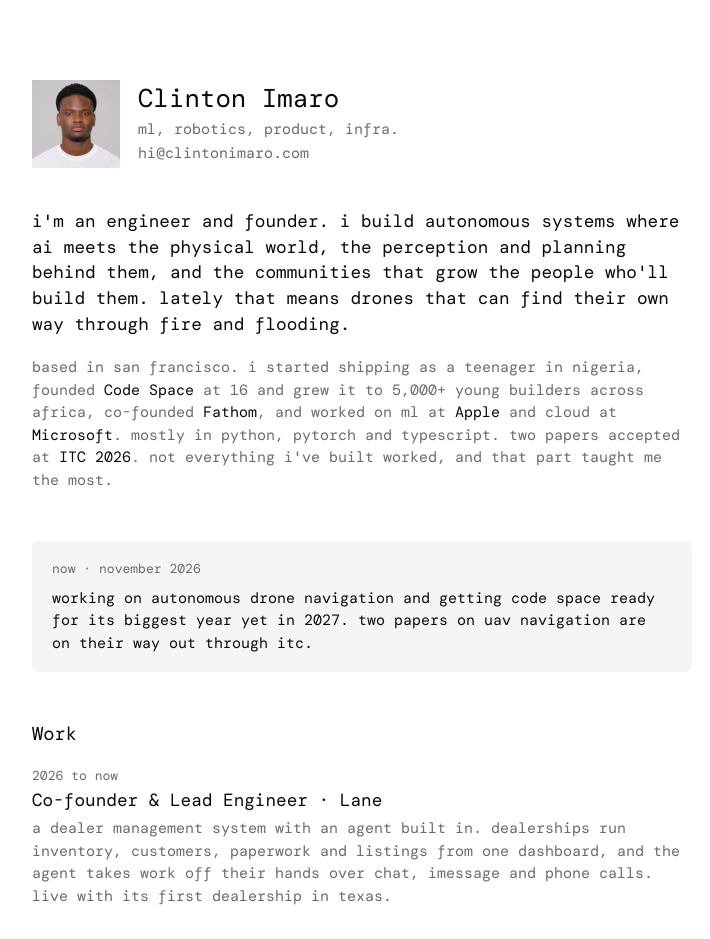
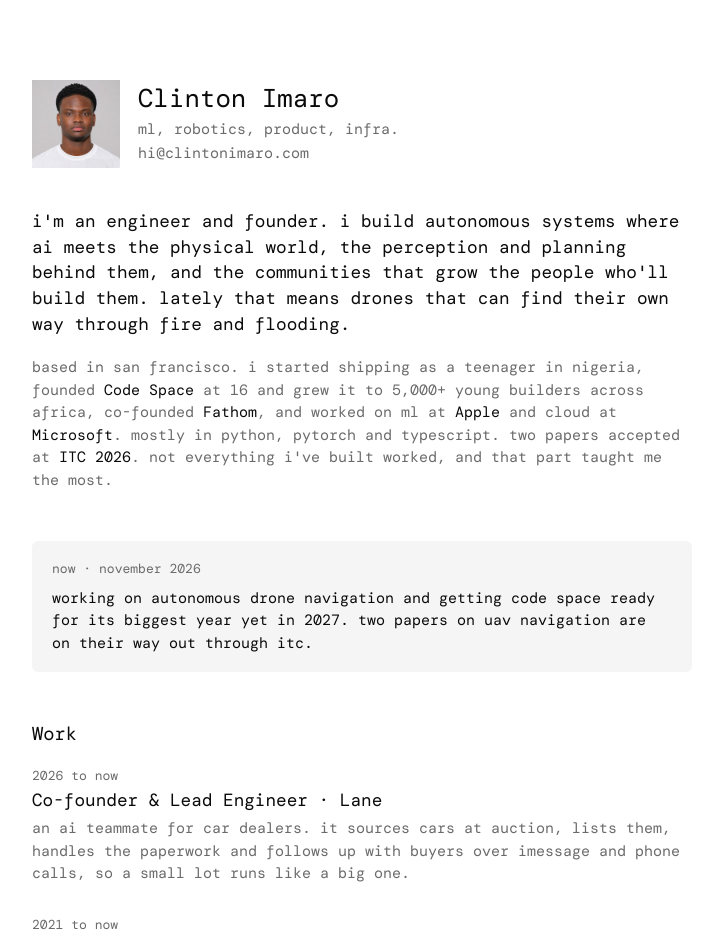
Before and after one commit to clintonimaroo/clinton, a Next.js app: page / in a window 1280 px wide. Shown: the top 939 px of the page, without its empty margins (278-988 px from the left). Built offline with nearby package versions, Linux system fonts and the light colour scheme.

Commit message:
Reposition the Lane description

```diff
--- a/src/app/page.tsx
+++ b/src/app/page.tsx
@@ -19,7 +19,7 @@ const WORK: Role[] = [
     years: '2026 to now',
     title: 'Co-founder & Lead Engineer',
     org: 'Lane',
-    body: 'a dealer management system with an agent built in. dealerships run inventory, customers, paperwork and listings from one dashboard, and the agent takes work off their hands over chat, imessage and phone calls. live with its first dealership in texas.',
+    body: 'an ai teammate for car dealers. it sources cars at auction, lists them, handles the paperwork and follows up with buyers over imessage and phone calls, so a small lot runs like a big one.',
   },
   {
     years: '2021 to now',
```
